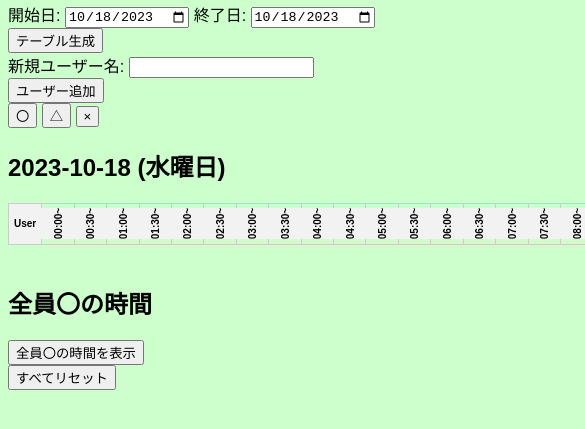
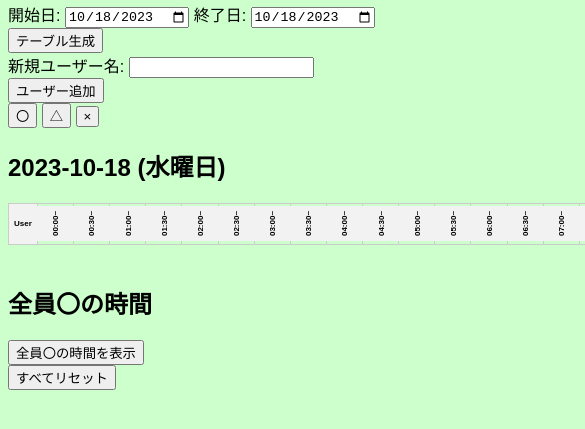
Before and after one commit to bunbunbunzai/chousei, a plain HTML site: page index.html in a window 390 px wide. Shown: the part 87-516 px from the top of the page, 585 px wide, since content can reach past the window. Drawn offline with Linux system fonts and the light colour scheme.

Commit message:
Update styles.css

```diff
--- a/styles.css
+++ b/styles.css
@@ -38,33 +38,27 @@ th {
 
 .rotate {
   transform: rotate(-90deg);
-  line-height: 0.8; /* Adjust line height to reduce vertical spacing */
-  margin: 0; /* Remove any margins */
-  padding: 0; /* Remove any padding */
-  font-size: 14px; /* Set the font size */
-  height: 50px; /* This should match the cell height */
-  white-space: nowrap;
+  height: 50px;
+  width: 20px;  /* As narrow as possible without overlapping */
 }
 
-
 th, td {
-  width: 14px; /* This should match the font size above */
-  height: 50px; /* This can be any height you want */
+  width: 20px;  /* As narrow as possible without overlapping */
+  height: 50px;
   overflow: hidden;
   white-space: nowrap;
   text-overflow: ellipsis;
 }
 
-/* Mobile adjustments */
 @media (max-width: 768px) {
   th, td {
-    width: 10px;  /* Smaller font size thus smaller width */
-    height: 30px;  /* Smaller cell height */
-    font-size: 10px;  /* Smaller font size */
+    width: 15px;  /* Even narrower for mobile, adjust as needed */
+    height: 30px;
+    font-size: 8px;
   }
 
   .rotate {
-    height: 30px;  /* Smaller header height */
-    font-size: 10px; /* Adjust the font size */
+    height: 30px;
+    width: 15px;  /* Even narrower for mobile, adjust as needed */
   }
 }
```
